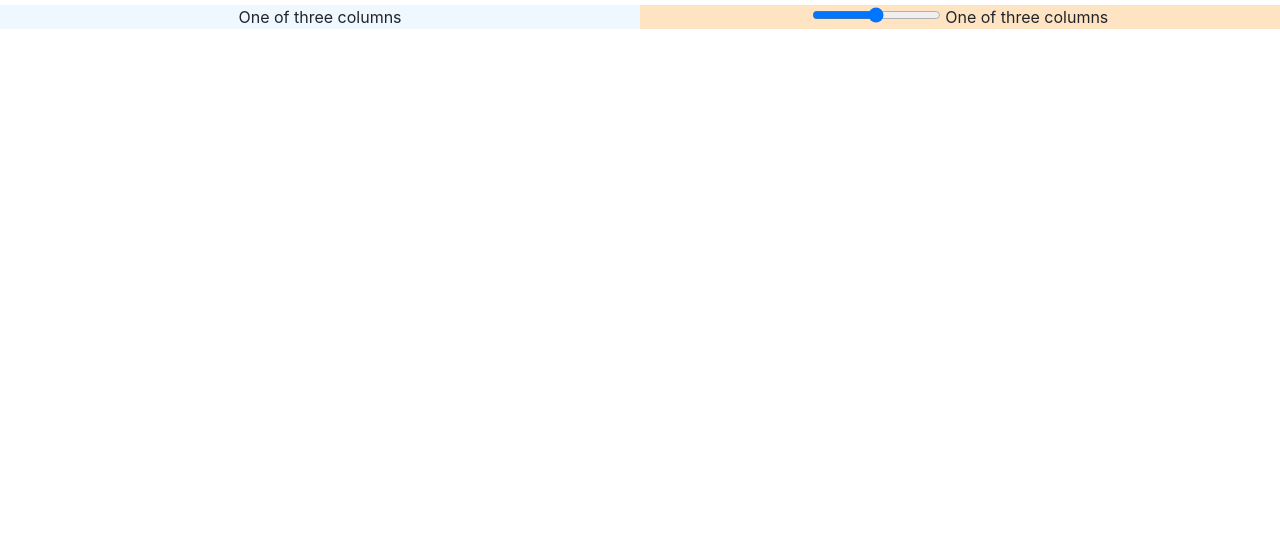
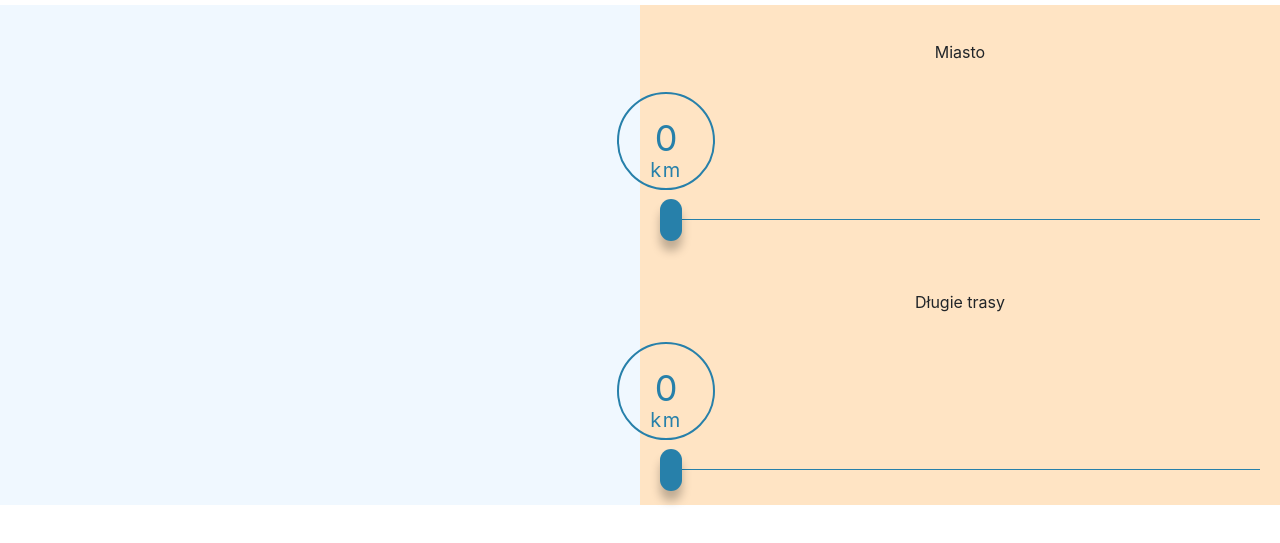
Before and after one commit to JarekLatek/Fuel-consumption-comparison, a plain HTML site: page index.html in a window 1280 px wide. Shown: the part 111-654 px from the top of the page. Drawn offline with nearby package versions, Linux system fonts and the light colour scheme.

Commit message:
Add labels for inputs and styling inputs with some basic js function for range

```diff
--- a/index.html
+++ b/index.html
@@ -20,12 +20,28 @@
     <h1 class="heading">Fuel consumption comparison</h1>
     <div class="container-fluid">
       <div class="row">
-        <div class="col-6 left">
-          One of three columns
-        </div>
+        <div class="col-6 left"></div>
         <div class="col-6 right">
-          <input type="range" />
-          One of three columns
+          <label for="city">Miasto</label><br />
+          <span id="rs-bullet" class="rs-label">0</span>
+          <input
+            class="rs-range"
+            type="range"
+            id="city"
+            value="0"
+            min="0"
+            max="900"
+          /><br />
+          <label for="long-distance">Długie trasy</label><br />
+          <span id="rs-bullet-long" class="rs-label">0</span>
+          <input
+            class="rs-range"
+            type="range"
+            id="city"
+            value="0"
+            min="0"
+            max="900"
+          />
         </div>
       </div>
     </div>
--- a/js/script.js
+++ b/js/script.js
@@ -0,0 +1,19 @@
+var rangeSlider = document.getElementById("city");
+var rangeSliderLong = document.getElementById("long-distance");
+var rangeBullet = document.getElementById("rs-bullet");
+var rangeBulletLong = document.getElementById("rs-bullet-long");
+
+rangeSlider.addEventListener("input", showSliderValue, false);
+rangeSliderLong.addEventListener("input", showSliderLongValue, false);
+
+function showSliderValue() {
+  rangeBullet.innerHTML = rangeSlider.value;
+  var bulletPosition = (rangeSlider.value /rangeSlider.max);
+  rangeBullet.style.left = (bulletPosition * 578) + "px";
+}
+
+function showSliderLongValue() {
+    rangeBullet.innerHTML = rangeSliderLong.value;
+    var bulletPosition = (rangeSliderLong.value /rangeSliderLong.max);
+    rangeBullet.style.left = (bulletPosition * 578) + "px";
+  }
--- a/style/style.css
+++ b/style/style.css
@@ -13,3 +13,95 @@
     background-color: aliceblue;
     text-align: center;
 }
+
+label {
+    margin-top: 35px;
+}
+
+.rs-range {
+    margin-top: 29px;
+    margin-bottom: 35px;
+    width: 600px;
+    -webkit-appearance: none;
+}
+
+.rs-range:focus {
+    outline: none;
+}
+.rs-range::-webkit-slider-runnable-track {
+    width: 100%;
+    height: 1px;
+    cursor: pointer;
+    box-shadow: none;
+    background: #2780aa;
+    border-radius: 0px;
+    border: 0px solid #010101;
+}
+.rs-range::-moz-range-track {
+    width: 100%;
+    height: 1px;
+    cursor: pointer;
+    box-shadow: none;
+    background: #2780aa;
+    border-radius: 0px;
+    border: 0px solid #010101;
+}
+
+.rs-range::-webkit-slider-thumb {
+    box-shadow: none;
+    border: 0px solid rgb(39, 128, 170);
+    box-shadow: 0px 10px 10px rgba(0,0,0,0.25);
+    height: 42px;
+    width: 22px;
+    border-radius: 22px;
+    background: rgba(39, 128, 170,1);
+    cursor: pointer;
+    -webkit-appearance: none;
+    margin-top: -20px;
+}
+.rs-range::-moz-range-thumb{
+    box-shadow: none;
+    border: 0px solid #2780aa;
+    box-shadow: 0px 10px 10px rgba(0,0,0,0.25);
+    height: 42px;
+    width: 22px;
+    border-radius: 22px;
+    background: rgba(39, 128, 170,1);
+    cursor: pointer;
+    -webkit-appearance: none;
+    margin-top: -20px;
+}
+.rs-range::-moz-focus-outer {
+    border: 0;
+}
+
+.rs-label {
+    position: relative;
+    transform-origin: center center;
+    display: block;
+    width: 98px;
+    height: 98px;
+    background: transparent;
+    border-radius: 50%;
+    line-height: 30px;
+    text-align: center;
+    font-weight: bold;
+    padding-top: 22px;
+    box-sizing: border-box;
+    border: 2px solid #2780aa;
+    margin-top: 20px;
+    margin-left: -38px;
+    left: attr(value);
+    color: #2780aa;
+    font-style: normal;
+    font-weight: normal;
+    line-height: normal;
+    font-size: 36px;
+}
+.rs-label::after {
+    content: "km";
+    display: block;
+    font-size: 20px;
+    letter-spacing: 0.07em;
+    margin-top: -2px;
+}
```
